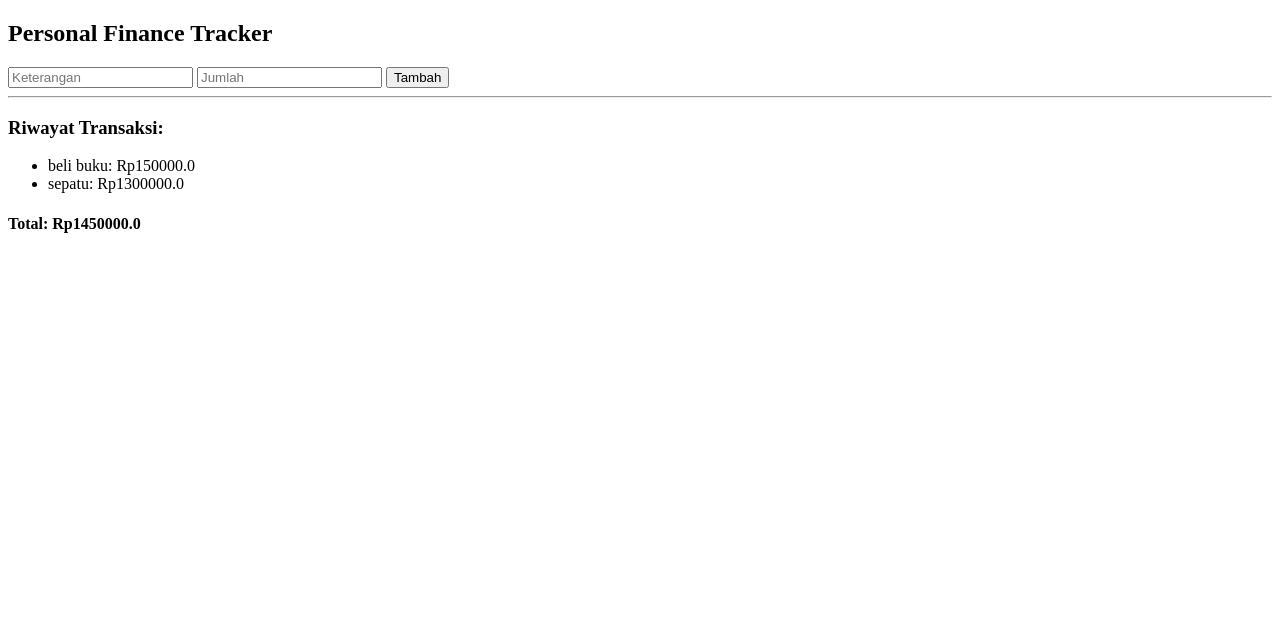
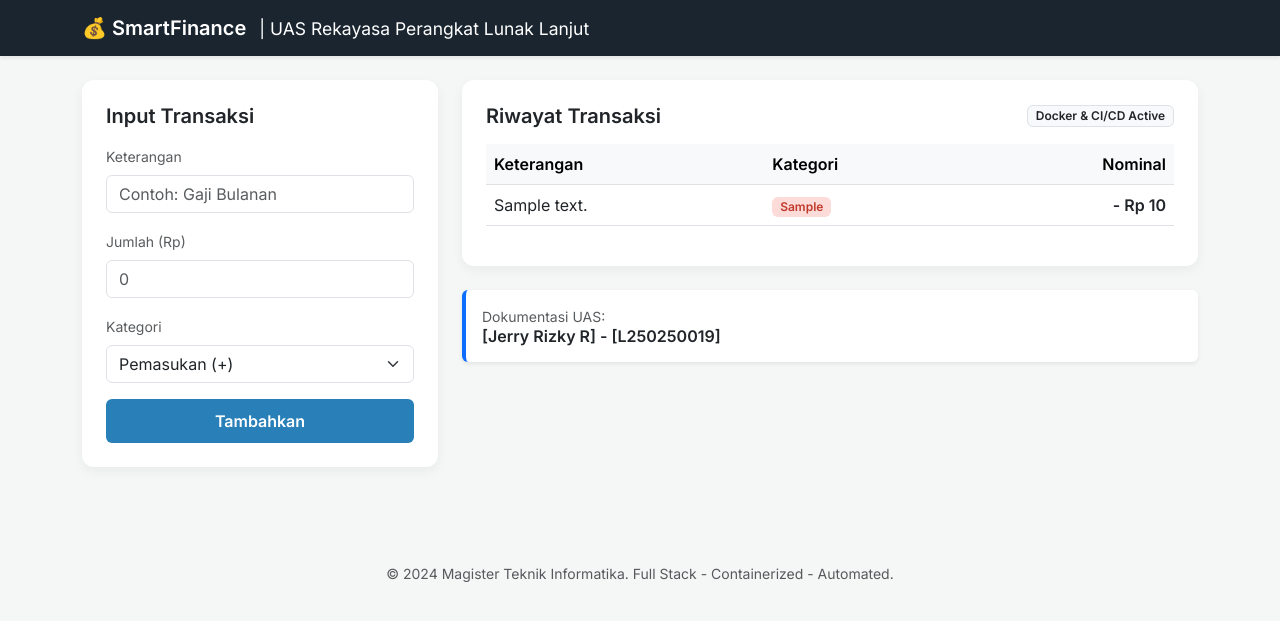
Before and after one commit to jerryrizky/uas-rpl, a Flask app: page / in a window 1280 px wide. Shown: the top 621 px of the page. Run offline with Flask 3, Linux system fonts and the light colour scheme; tables that the repository leaves empty hold one stand-in row (values such as "Sample post").

Commit message:
feat: implementasi kategori transaksi dan migrasi database baru

```diff
--- a/app.py
+++ b/app.py
@@ -1,36 +1,65 @@
-from flask import Flask, render_template, request, redirect
-from flask_sqlalchemy import SQLAlchemy
+import sqlite3
+from flask import Flask, render_template, request, redirect, url_for
 import os
 
 app = Flask(__name__)
+DATABASE = 'database.db'
 
-# Konfigurasi Database SQLite
-db_path = os.path.join(os.path.dirname(__file__), 'finance.db')
-app.config['SQLALCHEMY_DATABASE_URI'] = f'sqlite:///{db_path}'
-db = SQLAlchemy(app)
+def get_db():
+    """Fungsi untuk mengoneksikan ke database SQLite."""
+    conn = sqlite3.connect(DATABASE)
+    conn.row_factory = sqlite3.Row
+    return conn
 
-# Model Database
-class Transaction(db.Model):
-    id = db.Column(db.Integer, primary_key=True)
-    description = db.Column(db.String(100), nullable=False)
-    amount = db.Column(db.Float, nullable=False)
+def init_db():
+    """Fungsi untuk membuat tabel jika belum ada (skema baru dengan kategori)."""
+    if not os.path.exists(DATABASE):
+        conn = get_db()
+        # Membuat tabel dengan kolom category sesuai kebutuhan UI baru
+        conn.execute('''
+            CREATE TABLE IF NOT EXISTS transactions (
+                id INTEGER PRIMARY KEY AUTOINCREMENT,
+                description TEXT NOT NULL,
+                amount REAL NOT NULL,
+                category TEXT NOT NULL
+            )
+        ''')
+        conn.commit()
+        conn.close()
+        print("Database initialized successfully.")
 
-with app.app_context():
-    db.create_all()
+# Jalankan inisialisasi database saat aplikasi dimulai
+init_db()
 
-@app.route('/', methods=['GET', 'POST'])
+@app.route('/')
 def index():
-    if request.method == 'POST':
-        desc = request.form.get('description')
-        amt = request.form.get('amount')
-        new_transaction = Transaction(description=desc, amount=float(amt))
-        db.session.add(new_transaction)
-        db.session.commit()
-        return redirect('/')
+    """Halaman utama untuk menampilkan daftar transaksi."""
+    conn = get_db()
+    transactions = conn.execute('SELECT * FROM transactions ORDER BY id DESC').fetchall()
+    conn.close()
+    return render_template('index.html', transactions=transactions)
 
-    transactions = Transaction.query.all()
-    total = sum(t.amount for t in transactions)
-    return render_template('index.html', transactions=transactions, total=total)
+@app.route('/add', methods=['POST'])
+def add_transaction():
+    """Fungsi untuk menambahkan transaksi (Pemasukan/Pengeluaran)."""
+    description = request.form.get('description')
+    amount = request.form.get('amount')
+    category = request.form.get('category')
+
+    if description and amount and category:
+        try:
+            conn = get_db()
+            conn.execute(
+                'INSERT INTO transactions (description, amount, category) VALUES (?, ?, ?)',
+                (description, float(amount), category)
+            )
+            conn.commit()
+            conn.close()
+        except Exception as e:
+            print(f"Error saving to database: {e}")
+
+    return redirect(url_for('index'))
 
 if __name__ == '__main__':
-    app.run(host='0.0.0.0', port=5000)
+    # Host 0.0.0.0 agar bisa diakses dari luar container (Docker)
+    app.run(host='0.0.0.0', port=5000, debug=True)
--- a/templates/index.html
+++ b/templates/index.html
@@ -1,20 +1,104 @@
 <!DOCTYPE html>
-<html>
-<head><title>Finance Tracker</title></head>
+<html lang="en">
+<head>
+    <meta charset="UTF-8">
+    <meta name="viewport" content="width=device-width, initial-scale=1.0">
+    <title>Finance Tracker - [Jerry]</title>
+    <link href="https://cdn.jsdelivr.net/npm/bootstrap@5.3.0/dist/css/bootstrap.min.css" rel="stylesheet">
+    <link href="https://fonts.googleapis.com/css2?family=Inter:wght@400;600&display=swap" rel="stylesheet">
+    <style>
+        body { font-family: 'Inter', sans-serif; background-color: #f4f7f6; }
+        .navbar { background-color: #1a252f; }
+        .card { border: none; border-radius: 12px; box-shadow: 0 4px 12px rgba(0,0,0,0.05); }
+        .btn-primary { background-color: #2980b9; border: none; padding: 10px; }
+        .income { color: #27ae60; font-weight: 600; }
+        .expense { color: #e74c3c; font-weight: 600; }
+        .badge-income { background-color: #d1f2eb; color: #16a085; }
+        .badge-expense { background-color: #fcdbd9; color: #c0392b; }
+    </style>
+</head>
 <body>
-    <h2>Personal Finance Tracker</h2>
-    <form method="POST">
-        <input type="text" name="description" placeholder="Keterangan" required>
-        <input type="number" name="amount" placeholder="Jumlah" required>
-        <button type="submit">Tambah</button>
-    </form>
-    <hr>
-    <h3>Riwayat Transaksi:</h3>
-    <ul>
-        {% for t in transactions %}
-        <li>{{ t.description }}: Rp{{ t.amount }}</li>
-        {% endfor %}
-    </ul>
-    <h4>Total: Rp{{ total }}</h4>
+
+<nav class="navbar navbar-dark shadow-sm mb-4">
+    <div class="container">
+        <a class="navbar-brand fw-bold" href="#">💰 SmartFinance <small class="fw-light ms-2">| UAS Rekayasa Perangkat Lunak Lanjut</small></a>
+    </div>
+</nav>
+
+<div class="container">
+    <div class="row">
+        <div class="col-md-4 mb-4">
+            <div class="card p-4">
+                <h5 class="fw-bold mb-3">Input Transaksi</h5>
+                <form action="/add" method="POST">
+                    <div class="mb-3">
+                        <label class="form-label small text-muted">Keterangan</label>
+                        <input type="text" name="description" class="form-control" placeholder="Contoh: Gaji Bulanan" required>
+                    </div>
+                    <div class="mb-3">
+                        <label class="form-label small text-muted">Jumlah (Rp)</label>
+                        <input type="number" name="amount" class="form-control" placeholder="0" required>
+                    </div>
+                    <div class="mb-3">
+                        <label class="form-label small text-muted">Kategori</label>
+                        <select name="category" class="form-select" required>
+                            <option value="Pemasukan">Pemasukan (+)</option>
+                            <option value="Pengeluaran">Pengeluaran (-)</option>
+                        </select>
+                    </div>
+                    <button type="submit" class="btn btn-primary w-100 fw-bold">Tambahkan</button>
+                </form>
+            </div>
+        </div>
+
+        <div class="col-md-8">
+            <div class="card p-4">
+                <div class="d-flex justify-content-between align-items-center mb-3">
+                    <h5 class="fw-bold m-0">Riwayat Transaksi</h5>
+                    <span class="badge bg-light text-dark border">Docker & CI/CD Active</span>
+                </div>
+                <div class="table-responsive">
+                    <table class="table align-middle">
+                        <thead class="table-light">
+                            <tr>
+                                <th>Keterangan</th>
+                                <th>Kategori</th>
+                                <th class="text-end">Nominal</th>
+                            </tr>
+                        </thead>
+                        <tbody>
+                            {% for item in transactions %}
+                            <tr>
+                                <td>{{ item.description }}</td>
+                                <td>
+                                    <span class="badge {{ 'badge-income' if item.category == 'Pemasukan' else 'badge-expense' }}">
+                                        {{ item.category }}
+                                    </span>
+                                </td>
+                                <td class="text-end {{ 'income' if item.category == 'Pemasukan' else 'expense' }}">
+                                    {{ '+' if item.category == 'Pemasukan' else '-' }} Rp {{ "{:,.0f}".format(item.amount) }}
+                                </td>
+                            </tr>
+                            {% endfor %}
+                        </tbody>
+                    </table>
+                </div>
+                {% if not transactions %}
+                <div class="text-center py-4 text-muted small">Belum ada data tercatat.</div>
+                {% endif %}
+            </div>
+
+            <div class="mt-4 p-3 bg-white border-start border-4 border-primary rounded shadow-sm">
+                <p class="mb-0 small text-muted">Dokumentasi UAS:</p>
+                <h6 class="fw-bold mb-0">[Jerry Rizky R] - [L250250019]</h6>
+            </div>
+        </div>
+    </div>
+</div>
+
+<footer class="text-center mt-5 py-4 text-muted small">
+    &copy; 2024 Magister Teknik Informatika. Full Stack - Containerized - Automated.
+</footer>
+
 </body>
 </html>
```
Also changed, not shown: README.md, finance.db (deleted).
